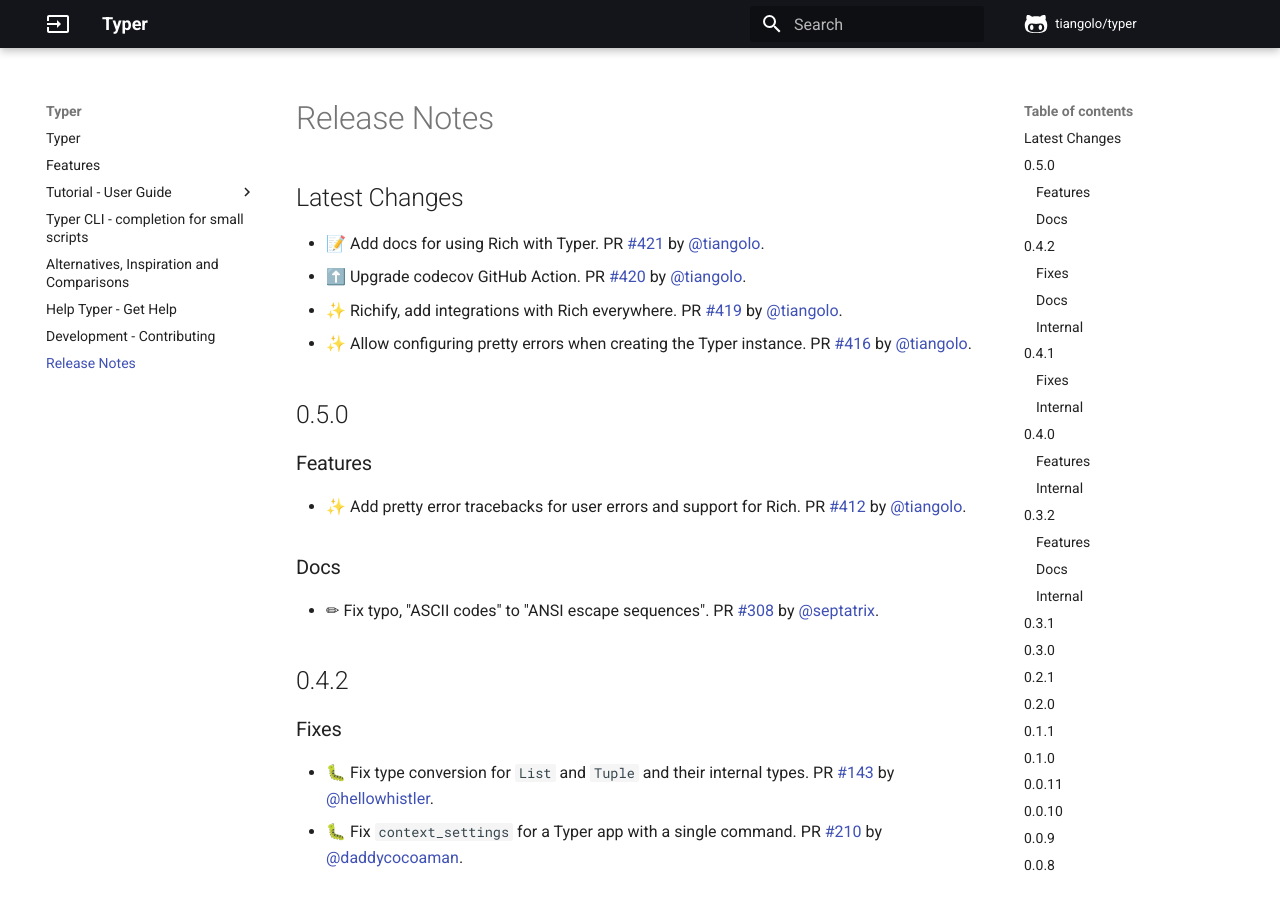
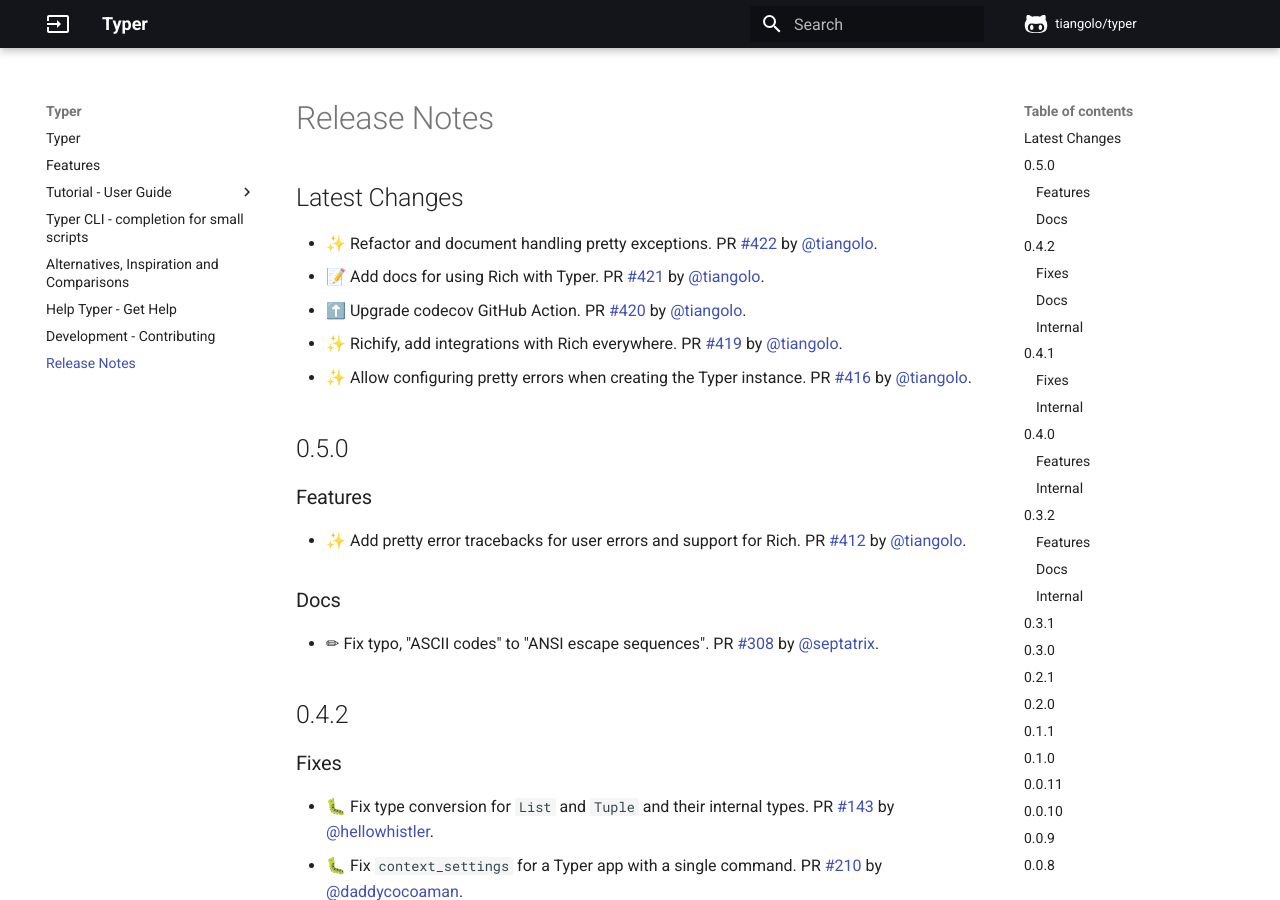
Before and after one commit to RED0731/red_pythonTyper, an MkDocs documentation site: the page built from docs/release-notes.md, in a window 1280 px wide and 900 px high. Built offline with MkDocs 1.6.1 and Material for MkDocs 9.7.7, drawn with Linux system fonts in a browser that asks for light colours; comment, search, counter and statistics services are not loaded.

Commit message:
📝 Update release notes

```diff
--- a/docs/release-notes.md
+++ b/docs/release-notes.md
@@ -1,5 +1,6 @@
 ## Latest Changes
 
+* ✨ Refactor and document handling pretty exceptions. PR [#422](https://github.com/tiangolo/typer/pull/422) by [@tiangolo](https://github.com/tiangolo).
 * 📝 Add docs for using Rich with Typer. PR [#421](https://github.com/tiangolo/typer/pull/421) by [@tiangolo](https://github.com/tiangolo).
 * ⬆️ Upgrade codecov GitHub Action. PR [#420](https://github.com/tiangolo/typer/pull/420) by [@tiangolo](https://github.com/tiangolo).
 * ✨ Richify, add integrations with Rich everywhere. PR [#419](https://github.com/tiangolo/typer/pull/419) by [@tiangolo](https://github.com/tiangolo).
```
